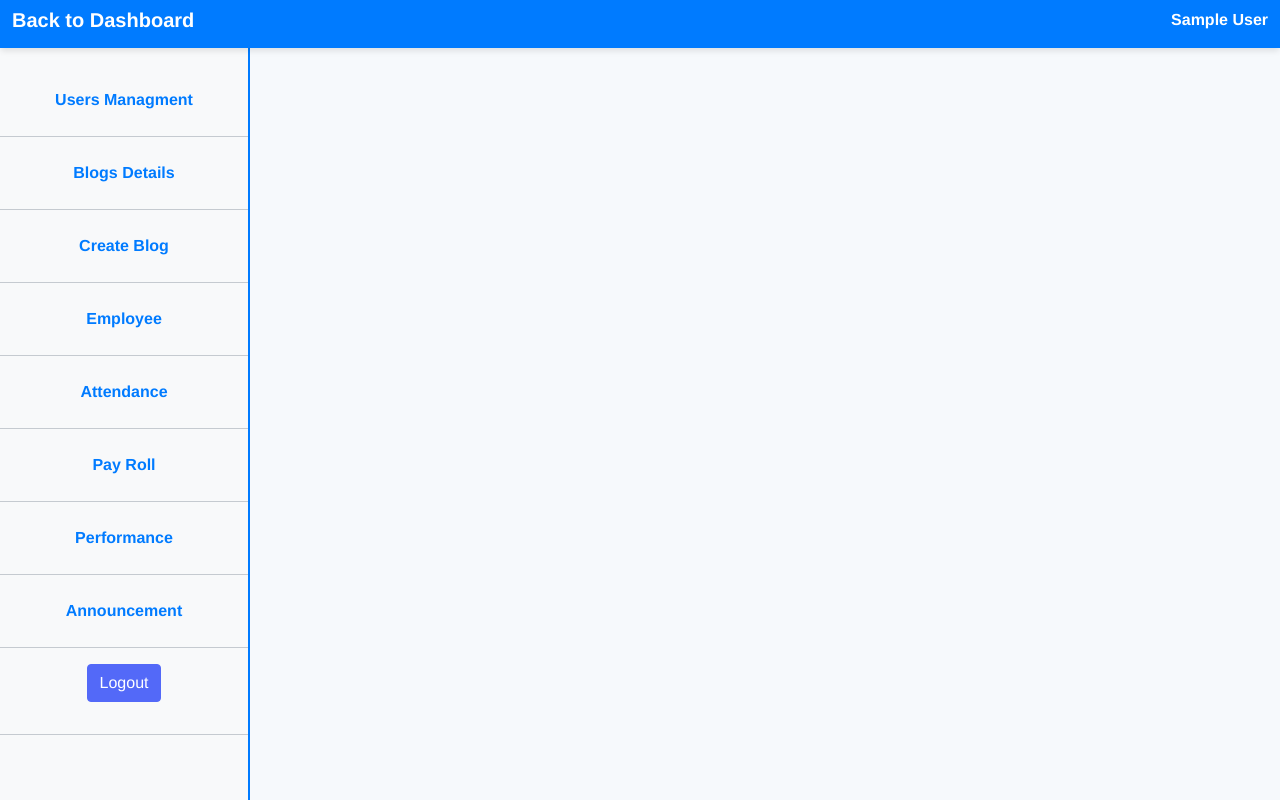
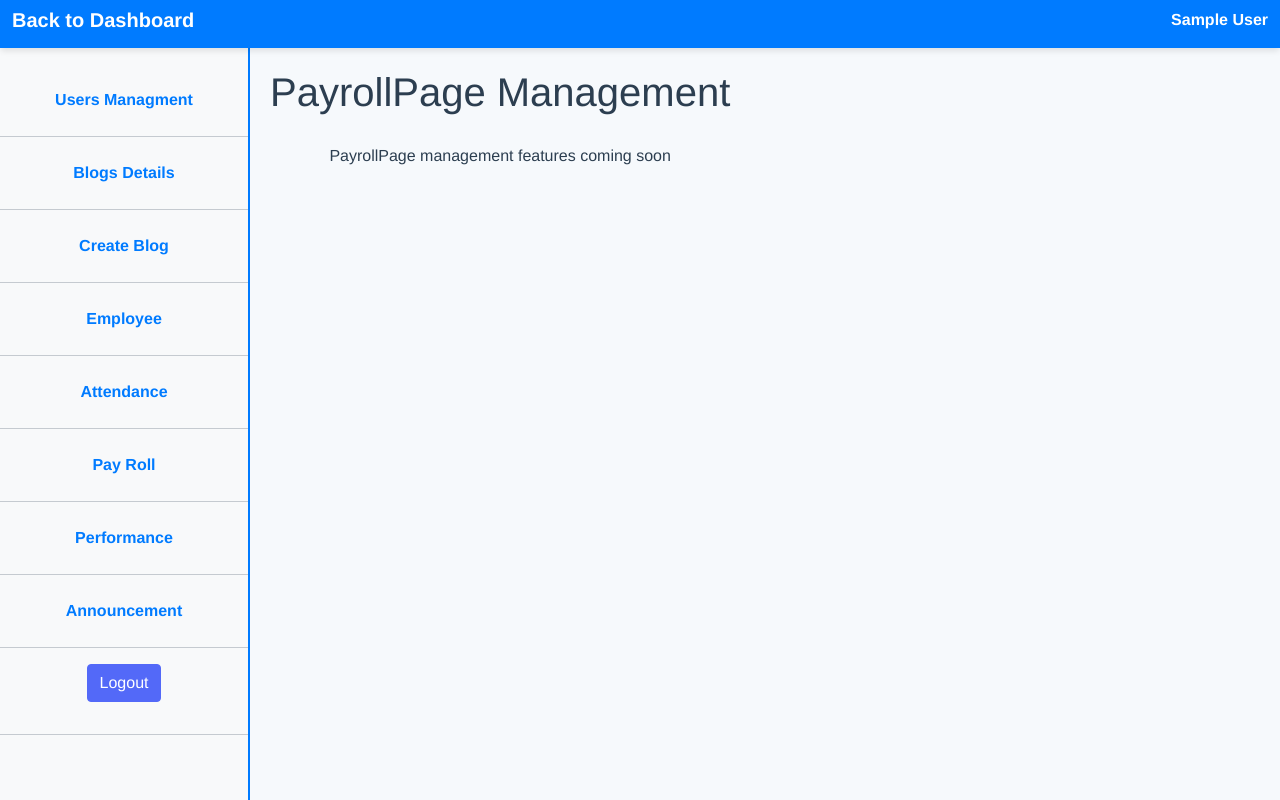
Before and after one commit to alihamza-12/HR-system, a Vue app: page /payroll in a window 1280 px wide. Shown: the top 800 px of the page. Built offline with nearby package versions, Linux system fonts and the light colour scheme; sample sign-in values are in the browser's storage.

Commit message:
Replace repo content with new project

```diff
--- a/src/assets/pages/announcement.vue
+++ b/src/assets/pages/announcement.vue
@@ -1,28 +1,22 @@
 <template>
-  <div class="page-container">
-    <nav-bar />
-    <div class="content-wrapper">
-      <side-bar />
-      <div class="main-content">
-        <!-- <h1>Announcement Management</h1> -->
-        <div class="employee-content">
-          <!-- Content will be added here -->
-          <!-- <p>Announcement management features coming soon</p> -->
-        </div>
+  <Layout>
+    <template v-slot>
+      <h1>Announcement Management</h1>
+      <div class="employee-content">
+        <!-- Content will be added here -->
+        <p>Announcement management features coming soon</p>
       </div>
-    </div>
-  </div>
+    </template>
+  </Layout>
 </template>
 
 <script>
-import navBar from '@/components/navbar.vue';
-import sideBar from '@/components/sideBar.vue';
+import Layout from '@/components/Layout.vue';
 
 export default {
   name: 'AnnouncementPage',
   components: {
-    navBar,
-    sideBar
+    Layout
   },
   data() {
     return {
--- a/src/assets/pages/attendendane.vue
+++ b/src/assets/pages/attendendane.vue
@@ -1,28 +1,22 @@
 <template>
-  <div class="page-container">
-    <nav-bar />
-    <div class="content-wrapper">
-      <side-bar />
-      <div class="main-content">
-        <h1>AttendencePage Management</h1>
-        <div class="employee-content">
-          <!-- Content will be added here -->
-          <p>AttendencePage management features coming soon</p>
-        </div>
+  <Layout>
+    <template v-slot>
+      <h1>Attendance Management</h1>
+      <div class="employee-content">
+        <!-- Content will be added here -->
+        <p>Attendance management features coming soon</p>
       </div>
-    </div>
-  </div>
+    </template>
+  </Layout>
 </template>
 
 <script>
-import navBar from '@/components/navbar.vue';
-import sideBar from '@/components/sideBar.vue';
+import Layout from '@/components/Layout.vue';
 
 export default {
-  name: 'AttendencePage',
+  name: 'AttendancePage',
   components: {
-    navBar,
-    sideBar
+    Layout
   },
   data() {
     return {
--- a/src/assets/pages/blogs.vue
+++ b/src/assets/pages/blogs.vue
@@ -30,7 +30,7 @@ import navBar from '@/components/navbar.vue';
 import sideBar from '@/components/sideBar.vue';
 
 export default {
-  name: "UsersPage",
+  name: "BlogsPage",
   components: {
     navBar,
     sideBar
--- a/src/assets/pages/dashBoard.vue
+++ b/src/assets/pages/dashBoard.vue
@@ -1,7 +1,6 @@
 <template>
-  <div id="app">
-    <nav-bar @toggle-sidebar="toggleSidebar" />
-    <side-bar :visible="sidebarVisible" />
+  <Layout>
+    <template v-slot>
       <div class="d-flex">
         <main class="flex-grow-1 p-3">
           <!-- <button @click="logout" class="btn btn-theme mb-3">Logout</button> -->
@@ -9,18 +8,17 @@
           <router-link to="/userspage">Users Page</router-link> -->
         </main>
       </div>
-  </div>
+    </template>
+  </Layout>
 </template>
 
 <script>
-import sideBar from '@/components/sideBar.vue';
-import navBar from '@/components/navbar.vue';
+import Layout from '@/components/Layout.vue';
 
 export default {
   name: 'dashBoardPage',
   components: {
-    sideBar,
-    navBar
+    Layout
   },
   data() {
     return {
@@ -47,7 +45,6 @@ export default {
 }
 </script>
 
-
 <style scoped>
 #app {
   font-family: Avenir, Helvetica, Arial, sans-serif;
--- a/src/assets/pages/employee.vue
+++ b/src/assets/pages/employee.vue
@@ -1,28 +1,22 @@
 <template>
-  <div class="page-container">
-    <nav-bar />
-    <div class="content-wrapper">
-      <side-bar />
-      <div class="main-content">
-        <h1>Employee Management</h1>
-        <div class="employee-content">
-          <!-- Content will be added here -->
-          <p>Employee management features coming soon</p>
-        </div>
+  <Layout>
+    <template v-slot>
+      <h1>Employee Management</h1>
+      <div class="employee-content">
+        <!-- Content will be added here -->
+        <p>Employee management features coming soon</p>
       </div>
-    </div>
-  </div>
+    </template>
+  </Layout>
 </template>
 
 <script>
-import navBar from '@/components/navbar.vue';
-import sideBar from '@/components/sideBar.vue';
+import Layout from '@/components/Layout.vue';
 
 export default {
   name: 'EmployeePage',
   components: {
-    navBar,
-    sideBar
+    Layout
   },
   data() {
     return {
--- a/src/assets/pages/payroll.vue
+++ b/src/assets/pages/payroll.vue
@@ -1,28 +1,22 @@
 <template>
-  <div class="page-container">
-    <nav-bar />
-    <div class="content-wrapper">
-      <side-bar />
-      <div class="main-content">
-        <h1>PayrollPage Management</h1>
-        <div class="employee-content">
-          <!-- Content will be added here -->
-          <p>PayrollPage management features coming soon</p>
-        </div>
+  <Layout>
+    <template v-slot>
+      <h1>PayrollPage Management</h1>
+      <div class="employee-content">
+        <!-- Content will be added here -->
+        <p>PayrollPage management features coming soon</p>
       </div>
-    </div>
-  </div>
+    </template>
+  </Layout>
 </template>
 
 <script>
-import navBar from '@/components/navbar.vue';
-import sideBar from '@/components/sideBar.vue';
+import Layout from '@/components/Layout.vue';
 
 export default {
   name: 'PayrollPage',
   components: {
-    navBar,
-    sideBar
+    Layout
   },
   data() {
     return {
--- a/src/assets/pages/performance-page.vue
+++ b/src/assets/pages/performance-page.vue
@@ -1,28 +1,22 @@
 <template>
-  <div class="page-container">
-    <nav-bar />
-    <div class="content-wrapper">
-      <side-bar />
-      <div class="main-content">
-        <h1>performancePage Management</h1>
-        <div class="employee-content">
-          <!-- Content will be added here -->
-          <p>performancePage management features coming soon</p>
-        </div>
+  <Layout>
+    <template v-slot>
+      <h1>performancePage Management</h1>
+      <div class="employee-content">
+        <!-- Content will be added here -->
+        <p>performancePage management features coming soon</p>
       </div>
-    </div>
-  </div>
+    </template>
+  </Layout>
 </template>
 
 <script>
-import navBar from '@/components/navbar.vue';
-import sideBar from '@/components/sideBar.vue';
+import Layout from '@/components/Layout.vue';
 
 export default {
   name: 'performancePage',
   components: {
-    navBar,
-    sideBar
+    Layout
   },
   data() {
     return {
--- /dev/null
+++ b/src/components/Layout.vue
@@ -0,0 +1,45 @@
+<template>
+  <div class="page-container">
+    <nav-bar />
+    <div class="content-wrapper">
+      <side-bar />
+      <div class="main-content">
+        <slot />
+      </div>
+    </div>
+  </div>
+</template>
+
+<script>
+import navBar from '@/components/navbar.vue';
+import sideBar from '@/components/sideBar.vue';
+
+export default {
+  name: 'AppLayout',
+  components: {
+    navBar,
+    sideBar
+  }
+}
+</script>
+
+<style scoped>
+.page-container {
+  display: flex;
+  flex-direction: column;
+  min-height: 100vh;
+}
+
+.content-wrapper {
+  display: flex;
+  flex: 1;
+  align-items: flex-start;
+}
+
+.main-content {
+  display: flex;
+  flex-direction: column;
+  justify-content: flex-start;
+  padding: 20px;
+}
+</style>
--- a/src/components/sideBar.vue
+++ b/src/components/sideBar.vue
@@ -7,13 +7,13 @@
       <div class="position-sticky pt-3">
         <ul class="nav flex-column">
           <li class="nav-item">
-            <router-link class="nav-link" to="/userspage">
+            <router-link class="nav-link" to="/users">
               Users Managment
             </router-link>
           </li>
           <hr />
           <li class="nav-item">
-            <router-link class="nav-link" to="/blogspage">
+            <router-link class="nav-link" to="/blogs">
               Blogs Details
             </router-link>
           </li>
```
Lines whose indentation alone changed are shown as unchanged.
